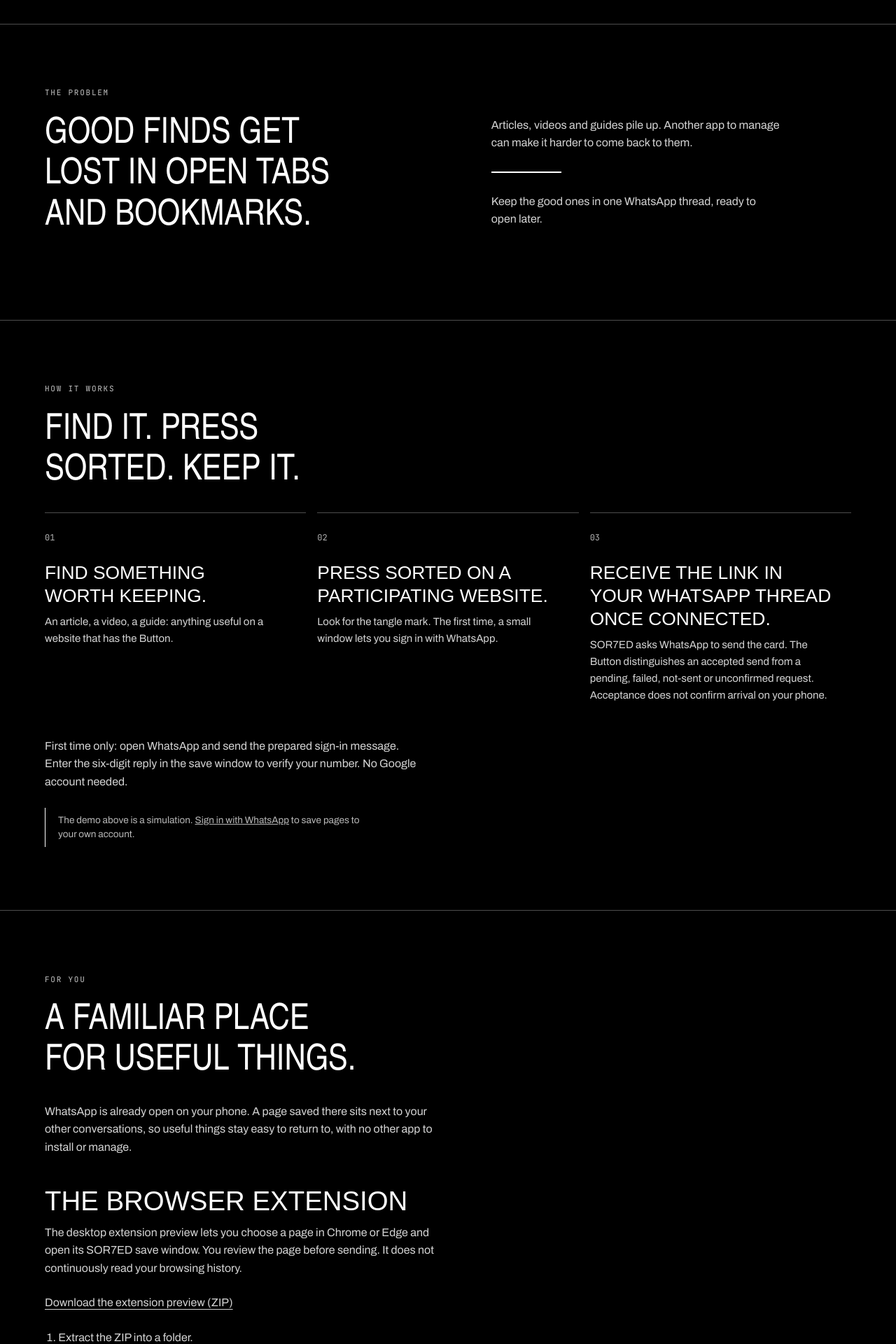
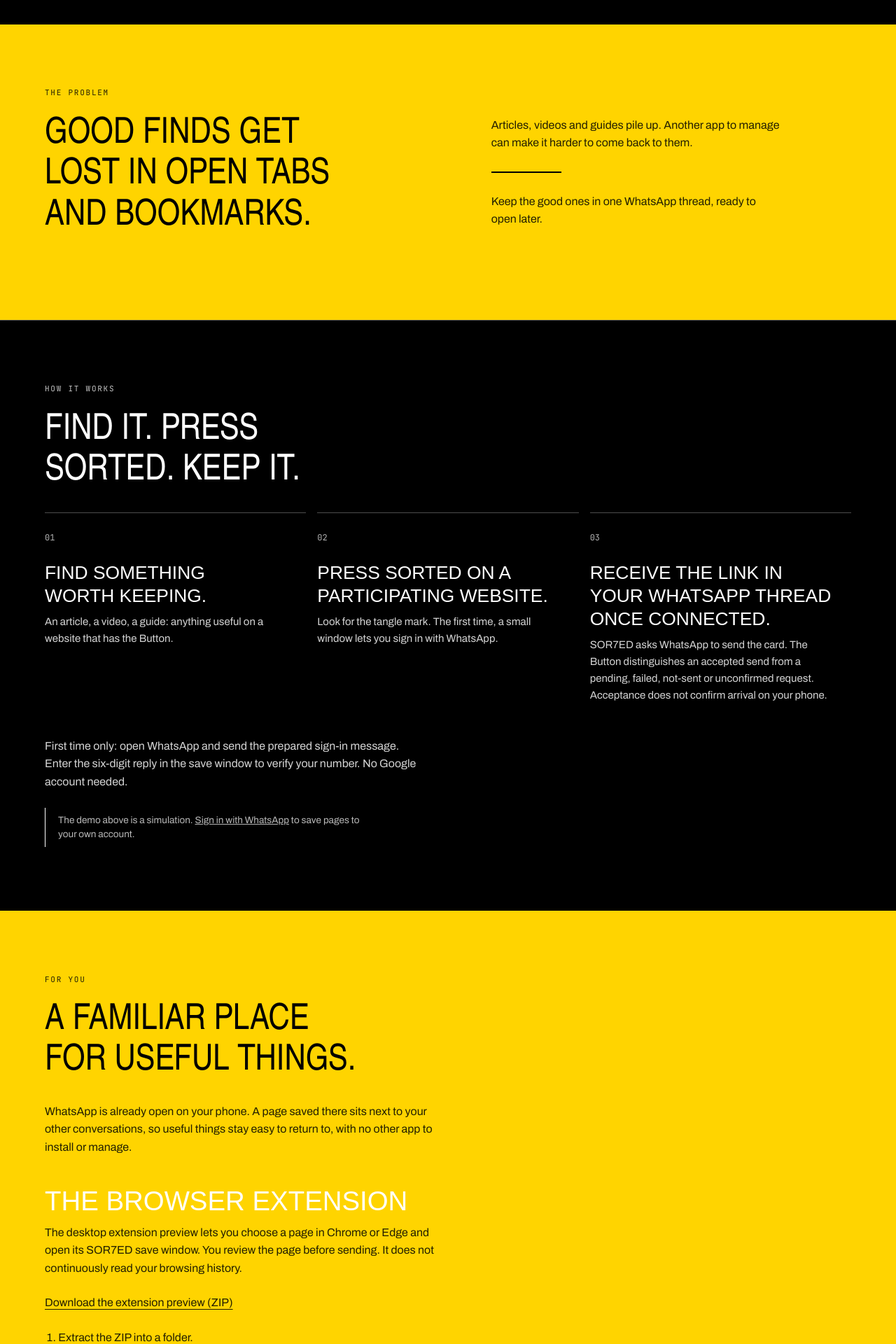
Before and after one commit to claudiokurath/sor7ed-button, a Next.js app in the folder web/: page / in a window 1280 px wide. Shown: the part 780-2700 px from the top of the page at 70% size. Built offline with nearby package versions, Linux system fonts and the light colour scheme; a web font is replaced by a local one.

Commit message:
Separate editorial sections with presentation yellow and black surfaces

```diff
--- a/web/src/app/_home/Sections.tsx
+++ b/web/src/app/_home/Sections.tsx
@@ -32,7 +32,7 @@
 
   export function Problem() {
     return (
-      <section className="s7-section" aria-labelledby="problem-title">
+      <section className="s7-section s7-section--yellow" aria-labelledby="problem-title">
         <div className="s7-wrap s7-editorial-grid">
           <div><p className="s7-eyebrow">The problem</p><h2 id="problem-title" className="s7-h2">Good finds get lost in open tabs and bookmarks.</h2></div>
           <div className="s7-editorial-copy"><p className="s7-prose">Articles, videos and guides pile up. Another app to manage can make it harder to come back to them.</p><div className="s7-short-rule" /><p className="s7-prose">Keep the good ones in one WhatsApp thread, ready to open later.</p></div>
@@ -73,7 +73,7 @@
 
   export function ForYou() {
     return (
-      <section className="s7-section" aria-labelledby="you-title">
+      <section className="s7-section s7-section--yellow" aria-labelledby="you-title">
         <div className="s7-wrap">
           <p className="s7-eyebrow">For you</p>
           <h2 id="you-title" className="s7-h2">A familiar place for useful things.</h2>
@@ -160,7 +160,7 @@
 
   export function Privacy() {
     return (
-      <section id="privacy" className="s7-section" aria-labelledby="privacy-title">
+      <section id="privacy" className="s7-section s7-section--yellow" aria-labelledby="privacy-title">
         <div className="s7-wrap">
           <p className="s7-eyebrow">Privacy</p>
           <h2 id="privacy-title" className="s7-h2">Privacy summary</h2>
--- a/web/src/app/_home/home.css
+++ b/web/src/app/_home/home.css
@@ -485,3 +485,18 @@
 @media(min-width:1024px) { .s7-hero { grid-template-columns:minmax(0,1.2fr) minmax(0,.85fr); gap:48px; } }
 @media(max-width:800px) { .s7-editorial-grid { grid-template-columns:1fr; gap:12px; } .s7-partner-metrics { grid-template-columns:1fr; gap:32px; } }
 @media(max-width:480px) { .s7-h1 { font-size:clamp(2.7rem,11vw,3.4rem); } .s7-hero { gap:44px; } .s7-navlinks { flex-wrap:wrap; gap:0 16px; } .s7-ctas { flex-direction:column; align-items:stretch; } }
+
+/* Alternating section surfaces from the supplied presentation (#FFD400). */
+@media screen {
+  .s7 { --s7-yellow:#ffd400; }
+  .s7-section--yellow {
+    --s7-ink:#000; --s7-soft:#242000; --s7-muted:#383000;
+    --s7-line:rgb(0 0 0 / .35); --s7-line-faint:rgb(0 0 0 / .14);
+    background:var(--s7-yellow); color:#000; border-color:#000;
+  }
+  .s7-section--yellow :is(.s7-eyebrow,.s7-num,.s7-prose,.s7-note) { color:#242000; }
+  .s7-section--yellow .s7-short-rule { background:#000; }
+  .s7-section--yellow .s7-note { border-left-color:#000; }
+  .s7-section--yellow a { text-decoration-thickness:1px; text-underline-offset:4px; }
+  .s7-section--yellow :is(a,button,summary):focus-visible { outline-color:#000; }
+}
```
